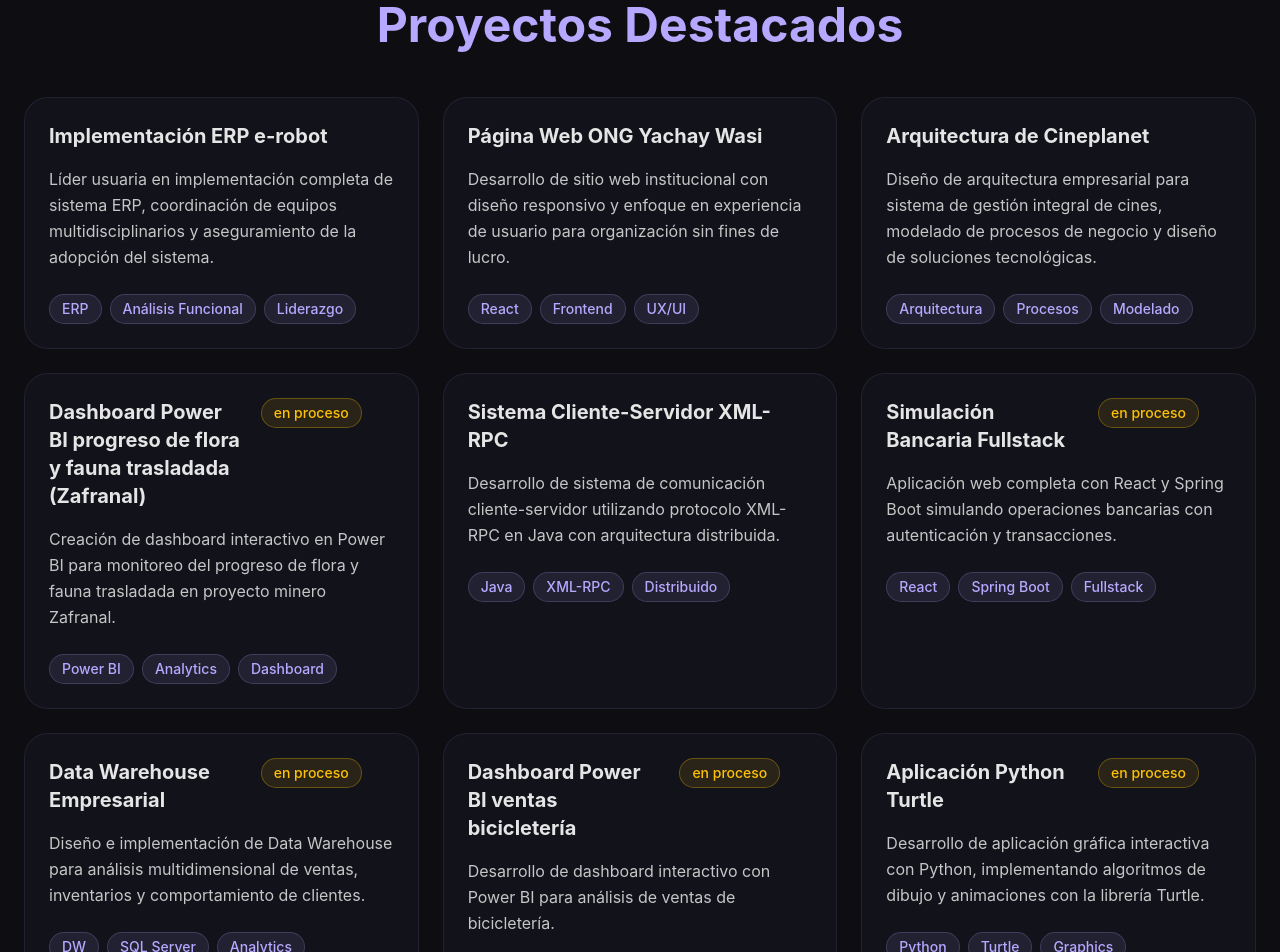
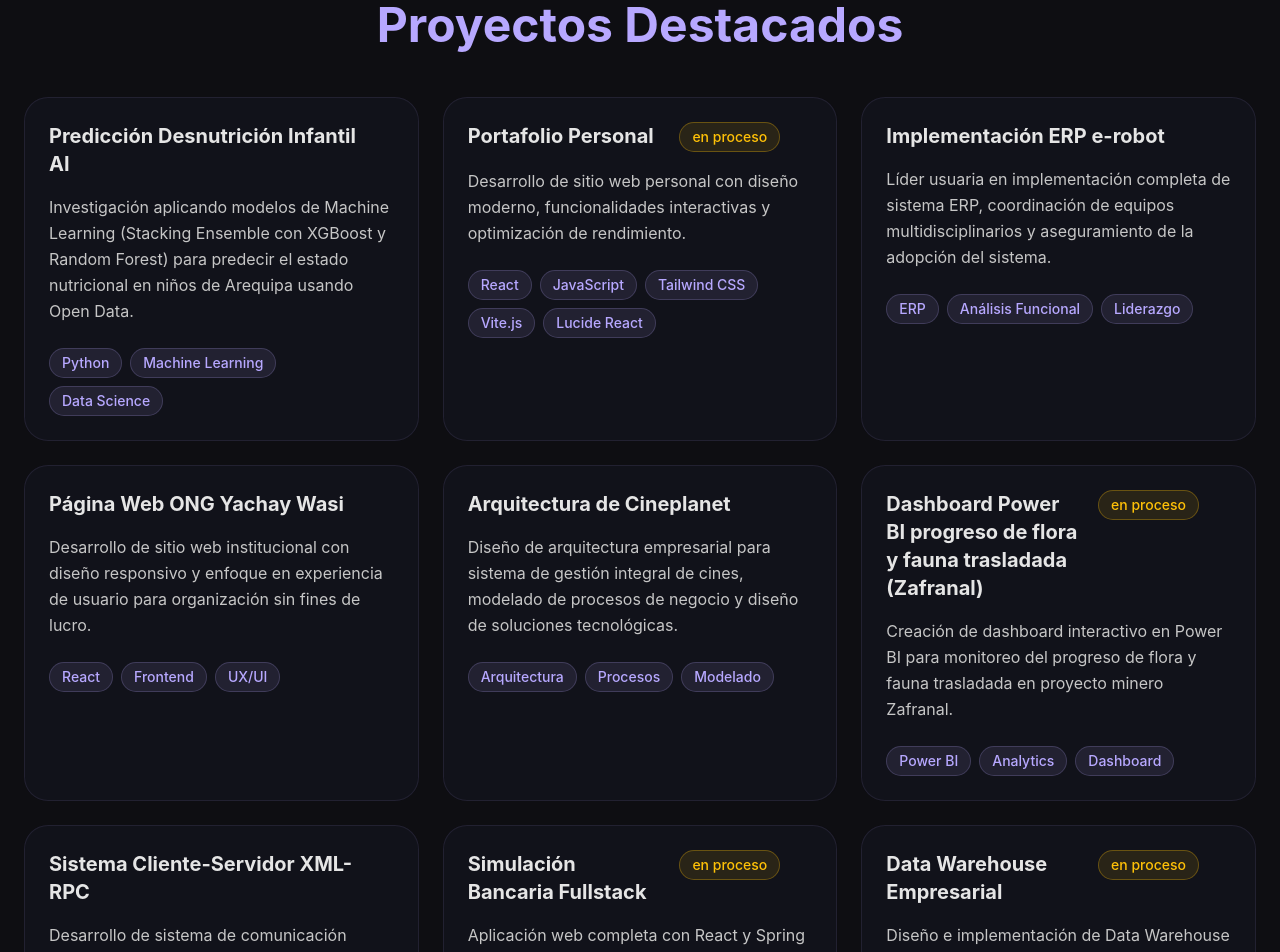
Before and after one commit to majesurrgg/portfolio-maje, a React (Vite) app: page / in a window 1280 px wide. Shown: the part 3120-4072 px from the top of the page. Built offline with nearby package versions, Linux system fonts and the light colour scheme.

Commit message:
add changes

```diff
--- a/src/components/Projects.jsx
+++ b/src/components/Projects.jsx
@@ -3,6 +3,17 @@ import { ExternalLink } from 'lucide-react';
 
 const Projects = () => {
     const projectsData = [
+        {
+            title: 'Predicción Desnutrición Infantil AI',
+            desc: 'Investigación aplicando modelos de Machine Learning (Stacking Ensemble con XGBoost y Random Forest) para predecir el estado nutricional en niños de Arequipa usando Open Data.',
+            tags: ['Python', 'Machine Learning', 'Data Science']
+        },
+        {
+            title: 'Portafolio Personal',
+            desc: 'Desarrollo de sitio web personal con diseño moderno, funcionalidades interactivas y optimización de rendimiento.',
+            tags: ['React', 'JavaScript', 'Tailwind CSS', 'Vite.js', 'Lucide React'],
+            inProcess: true
+        },
         {
             title: 'Implementación ERP e-robot',
             desc: 'Líder usuaria en implementación completa de sistema ERP, coordinación de equipos multidisciplinarios y aseguramiento de la adopción del sistema.',
@@ -47,7 +58,7 @@ const Projects = () => {
         },
         {
             title: 'Dashboard Power BI ventas bicicletería',
-            desc: 'Desarrollo de dashboard interactivo con Power BI para análisis de ventas de bicicletería.',
+            desc: 'Diseño e implementación de dashboard interactivo con Power BI para análisis multidimensional de ventas, inventarios y comportamiento de clientes de una bicicletería.',
             tags: ['Power BI', 'Analytics', 'Dashboard'],
             inProcess: true
         },
```
